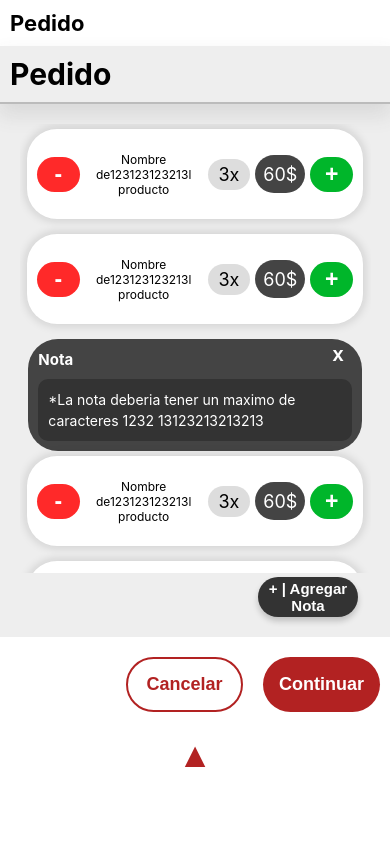
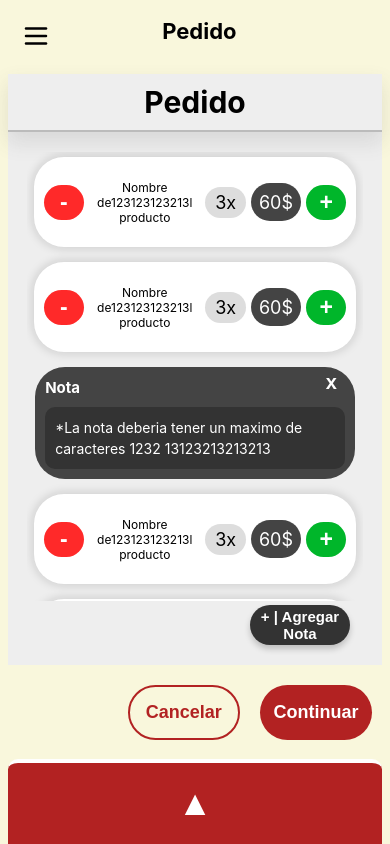
Before and after one commit to DanielRamirez404/Asia-Bar-Restaurant-Net, a React (Create React App) app in the folder app/: page /Pedido in a window 390 px wide. Built offline with nearby package versions, Linux system fonts and the light colour scheme.

Commit message:
Pedido con dashboard

```diff
--- a/app/src/pages/PatallaPedido/Pedido.css
+++ b/app/src/pages/PatallaPedido/Pedido.css
@@ -20,8 +20,14 @@
 
 
 #tituloPedido{
+    text-align: end;
+    width: 97%;
 
-    padding: 30px;
+
+    background: transparent;
+    margin-bottom: 20px;
+
+
 
 }
 
@@ -107,7 +113,7 @@
 #scrollFrameProductos{
 
     display: grid;
-    grid-template-columns: repeat(auto-fill,250px);
+    grid-template-columns: repeat(auto-fill,230px);
     gap: 7px;
 
 
@@ -161,7 +167,7 @@
     height: 100%;
     background-color: #000c;
 
-    z-index: 10;
+    z-index: 20;
 
 }
 
@@ -219,6 +225,13 @@
     color: var(--red-hue);
     border: solid 2px var(--red-hue);
 
+
+}
+
+#btnCancelar:hover{
+    color: var(--bright-red-hue);
+    border-color: var(--bright-red-hue) ;
+
 }
 
 .esconderPedido{
@@ -232,16 +245,17 @@
     border-radius: 10px 10px 0 0;
 
     align-items: center;
-    height: 48px;
+    height: 110%;
 
     font-size: 35px;
 
     font-weight: bold;
 
     display: none;
-    color: var(--red-hue);
+    color: #fff;
 
-    background: transparent;
+    background: var(--red-hue);
+    border-top: #fff solid 4px;
 
 
 
@@ -251,7 +265,7 @@
 
 #btnEsconder:hover{
 
-   color: var(--bright-red-hue);
+   background-color: var(--bright-red-hue);
 
 
 }
@@ -261,6 +275,7 @@
 }
 
 @media (max-width : 1024px){
+
 
 
     #framePlatos{
@@ -279,6 +294,15 @@
 
 @media (max-width : 768px){
 
+    .mainPedido{
+
+        display: grid;
+        grid-template-rows:  auto auto auto 1fr;
+
+        height: 100%;
+
+    }
+
     .frameSegmentedButtonsPedidos{
 
         padding:  12px 0;
@@ -295,6 +319,15 @@
     #tituloPedido{
         font-size: 22px;
         padding: 10px;
+        text-align: center;
+
+    }
+
+    .tituloPedido{
+
+        text-align: center;
+
+
     }
 
     .contenedorFramesPedido{
@@ -324,7 +357,7 @@
         left: 0;
         width: 100%;
 
-        height: 70vh;
+        height: 80vh;
         transition: bottom 0.5s ease-in-out;
         z-index: 20;
         display:block;
@@ -358,6 +391,7 @@
 
     .frameBotones{
         position:relative;
+
     }
 
     #btnEsconder{
@@ -365,18 +399,18 @@
 
 
 
-        position:fixed;
+
         display:flex;
         justify-content: center;
 
-        z-index: 25;
+
 
 
     }
 
     #btnEsconder.active{
 
-        bottom:70vh;
+        display: none;
     }
 
     .frameBotones{
--- a/app/src/pages/PatallaPedido/Pedido.js
+++ b/app/src/pages/PatallaPedido/Pedido.js
@@ -5,13 +5,20 @@ import { Rellenar } from "./prueba";
 import { Producto } from "./Widgets";
 import { Pedido as WidgethPedido } from "./Widgets" ;
 import { WidgetNota } from "./Widgets";
+import Dashboard from "../reusables/dashboard-page";
 
-function Pedido() {
+function ContenidoPedido() {
 
     const [isVisible, setIsVisible] = useState(false);
 
     const  toggleMostrarProductor = () =>{
         setIsVisible(!isVisible);
+    };
+
+    const cerrarProductos = () => {
+
+        setIsVisible(false);
+
     };
 
     useEffect(()=>{
@@ -38,13 +45,16 @@ function Pedido() {
     return (
 
         <div className="mainPedido">
+
+
+
             <h1 id="tituloPedido">Pedido</h1>
 
             <div className = "contenedorFramesPedido">
 
                 <div className="overlay"
                     style={{display: isVisible ? "block":"none"}}
-                    onclick={toggleMostrarProductor}>
+                    onlick={cerrarProductos}>
                     </div>
 
 
@@ -148,4 +158,12 @@ function Pedido() {
     );
 }
 
+
+
+const Pedido = () => {
+    return (
+        <Dashboard content={ <ContenidoPedido/> } />
+    );
+}
+
 export default Pedido;
--- a/app/src/pages/PatallaPedido/Widgets.css
+++ b/app/src/pages/PatallaPedido/Widgets.css
@@ -185,6 +185,7 @@
     width: 95%;
 
     margin: auto;
+    margin-bottom: 15px;
 
     border-radius: 30px;
 
```
